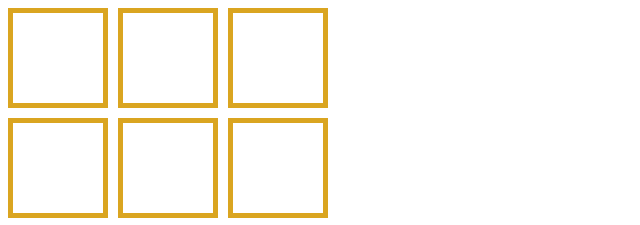
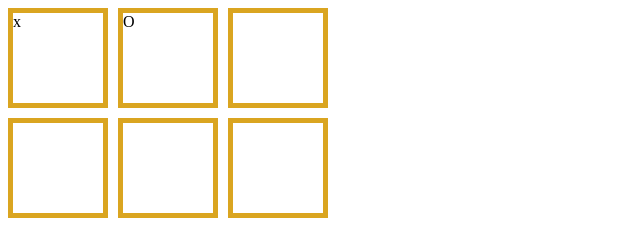
Before and after one commit to ferbaco86/js-tic-tac-toe, a plain HTML site: page index.html in a window 1280 px wide. Shown: the top 225 px of the page, 0-640 px from the left. Drawn offline with Linux system fonts and the light colour scheme.

Commit message:
Cleaning the board

```diff
--- a/index.html
+++ b/index.html
@@ -9,8 +9,10 @@
 <body>
     <section id="board">
         <div id="0" class="square">
+            x
         </div>
         <div id="1" class="square">
+            O
         </div>
         <div id="2" class="square">
         </div>
--- a/index.js
+++ b/index.js
@@ -4,6 +4,7 @@
 
 const boardSection = document.getElementById('board');
 
+
 const player = (name, symbol) => {
   const getName = () => name;
   const getSymbol = () => symbol;
```
